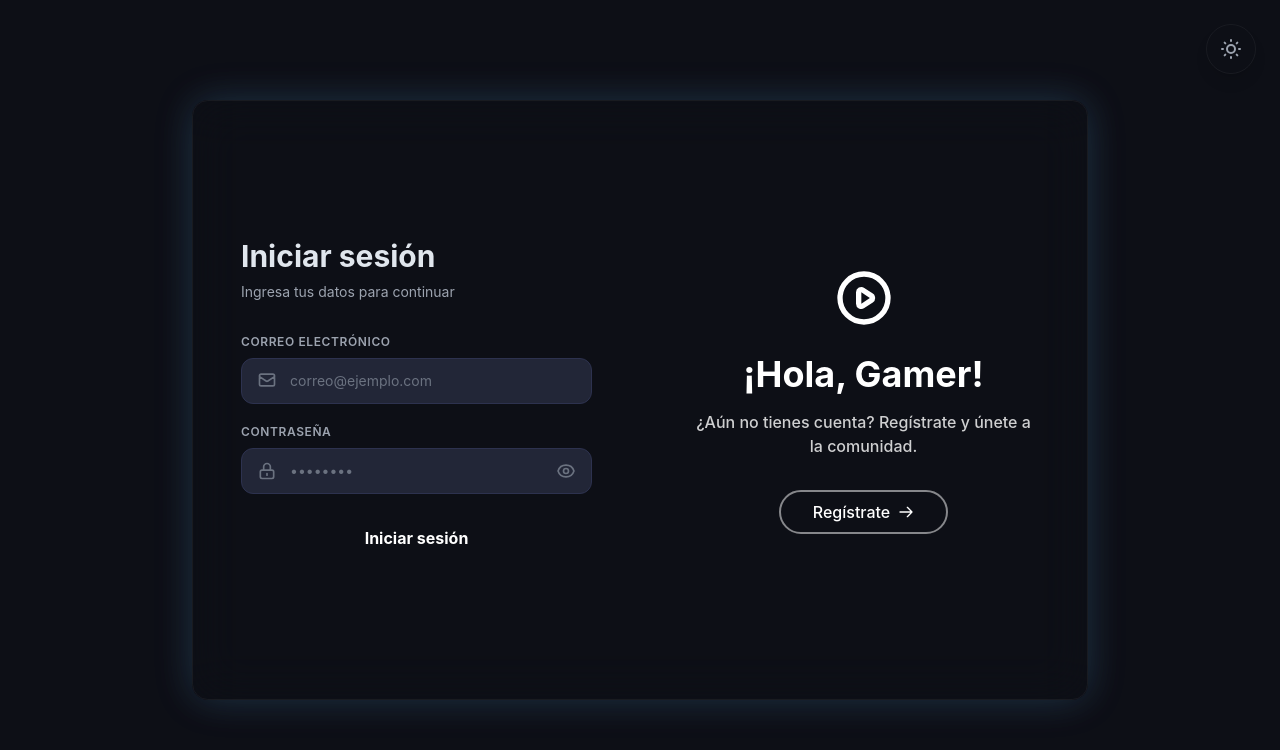
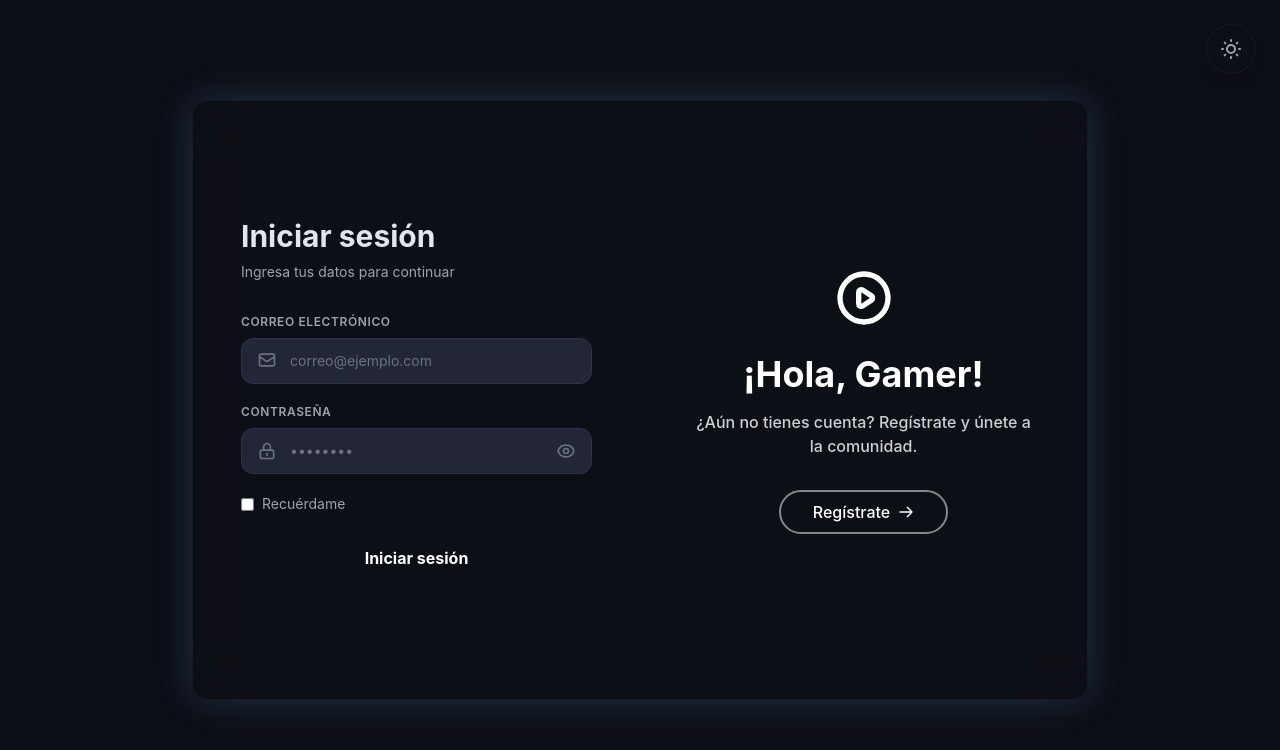
Before and after one commit to T2todoroki/GamityProject, a PHP site: page /auth.php in a window 1280 px wide. Shown: the top 750 px of the page. Run offline with PHP 8.4, Linux system fonts and the light colour scheme; some libraries are stand-ins or nearby versions.

Commit message:
Añadido recordar contraseña y confirmar contraseña en registro

```diff
--- a/public/api/auth.php
+++ b/public/api/auth.php
@@ -58,7 +58,10 @@ if ($_SERVER['REQUEST_METHOD'] === 'POST') {
                 $_SESSION['user_role'] = $userData['role'] ?? 'user';
                 $_SESSION['avatar'] = $userData['avatar'] ?? 'img/default.png';
                 $_SESSION['user_hash'] = hash('sha256', $userData['id'] . 'GAMITY_TFG_SECRET_2024');
-
+                if (isset($_POST['remember_me']) && $_POST['remember_me'] === 'on') {
+                    // Extender la sesión en el navegador por 30 días
+                    setcookie(session_name(), session_id(), time() + 30 * 24 * 60 * 60, '/');
+                }
                 echo json_encode(['success' => true]);
                 exit;
             }
--- a/public/auth.php
+++ b/public/auth.php
@@ -54,7 +54,7 @@ if (isset($_SESSION['user_id'])) {
                 <p class="text-sm text-gray-400 mb-8">Ingresa tus datos para continuar</p>
 
                 <!-- Aqui está el formulario. No le pongo action de PHP porque detendré su proceso de recarga usando 'auth.js'. -->
-                <form id="loginForm" class="space-y-5"> <!-- space-y-5 pone automáticamente una separación vertical entre los inputs -->
+                <form id="loginForm" class="space-y-5" autocomplete="off"> <!-- space-y-5 pone automáticamente una separación vertical entre los inputs -->
 
                     <!-- INPUT DEL CORREO -->
                     <div>
@@ -66,7 +66,7 @@ if (isset($_SESSION['user_id'])) {
                                 <svg class="w-5 h-5" fill="none" stroke="currentColor" viewBox="0 0 24 24"><path stroke-linecap="round" stroke-linejoin="round" stroke-width="2" d="M3 8l7.89 5.26a2 2 0 002.22 0L21 8M5 19h14a2 2 0 002-2V7a2 2 0 00-2-2H5a2 2 0 00-2 2v10a2 2 0 002 2z"></path></svg>
                             </span>
                             <!-- Importante: 'name="email"'. Mi backend leerá este campo exacto. Pongo 'pl-12' (padding left extra) para dejarle espacio al icono. -->
-                            <input type="email" name="email" required placeholder="correo@ejemplo.com" class="w-full pl-12 pr-4 py-3 rounded-xl input-gamity text-sm text-white placeholder-gray-500">
+                            <input type="email" name="email" required placeholder="correo@ejemplo.com" class="w-full pl-12 pr-4 py-3 rounded-xl input-gamity text-sm text-white placeholder-gray-500" autocomplete="username">
                         </div>
                     </div>
 
@@ -78,7 +78,7 @@ if (isset($_SESSION['user_id'])) {
                                 <!-- Icono del candado -->
                                 <svg class="w-5 h-5" fill="none" stroke="currentColor" viewBox="0 0 24 24"><path stroke-linecap="round" stroke-linejoin="round" stroke-width="2" d="M12 15v2m-6 4h12a2 2 0 002-2v-6a2 2 0 00-2-2H6a2 2 0 00-2 2v6a2 2 0 002 2zm10-10V7a4 4 0 00-8 0v4h8z"></path></svg>
                             </span>
-                            <input type="password" id="loginPassword" name="password" required placeholder="••••••••" class="w-full pl-12 pr-12 py-3 rounded-xl input-gamity text-sm text-white placeholder-gray-500">
+                            <input type="password" id="loginPassword" name="password" required placeholder="••••••••" class="w-full pl-12 pr-12 py-3 rounded-xl input-gamity text-sm text-white placeholder-gray-500" autocomplete="current-password">
 
                             <!-- Botón "ojo" fijado a la derecha ('absolute right-4'). Cuando hago click, mi script cambiará el 'type="password"' a 'text' para ver lo escrito. -->
                             <button type="button" onclick="togglePassword('loginPassword', this)" class="absolute right-4 text-gray-500 hover:text-gamityPurple transition-all duration-300">
@@ -88,6 +88,14 @@ if (isset($_SESSION['user_id'])) {
                                 </svg>
                             </button>
                         </div>
+                    </div>
+
+                    <!-- CHECKBOX RECUÉRDAME -->
+                    <div class="flex items-center mt-2">
+                        <label class="flex items-center text-sm text-gray-400 hover:text-white cursor-pointer transition-colors">
+                            <input type="checkbox" name="remember_me" class="mr-2 rounded bg-surface border-white/10 text-gamityPurple focus:ring-gamityPurple focus:ring-offset-surface">
+                            Recuérdame
+                        </label>
                     </div>
 
                     <!-- BOTÓN DE ENVIAR. Uso el fondo 'bg-neon-gradient' que definí arriba, y al pasar el ratón tiene un efecto de sombra verde ('hover:shadow'). -->
@@ -105,7 +113,7 @@ if (isset($_SESSION['user_id'])) {
                 <h2 class="text-3xl font-bold mb-2">Crear cuenta</h2>
                 <p class="text-sm text-gray-400 mb-8">Regístrate y encuentra tu equipo</p>
 
-                <form id="registerForm" class="space-y-4">
+                <form id="registerForm" class="space-y-4" autocomplete="off">
                     <!-- INPUT DE NOMBRE DE USUARIO: Igual a los de antes, los textos y el name los adapto para la base de datos Java -->
                     <div>
                         <label class="block text-xs font-semibold text-gray-400 mb-1 uppercase tracking-wider">Nombre de usuario</label>
@@ -113,7 +121,7 @@ if (isset($_SESSION['user_id'])) {
                             <span class="absolute left-4 top-3 text-gray-500">
                                 <svg class="w-5 h-5" fill="none" stroke="currentColor" viewBox="0 0 24 24"><path stroke-linecap="round" stroke-linejoin="round" stroke-width="2" d="M16 7a4 4 0 11-8 0 4 4 0 018 0zM12 14a7 7 0 00-7 7h14a7 7 0 00-7-7z"></path></svg>
                             </span>
-                            <input type="text" name="username" required placeholder="tu_gamertag" class="w-full pl-12 pr-4 py-2.5 rounded-xl input-gamity text-sm text-white placeholder-gray-500">
+                            <input type="text" name="username" required placeholder="tu_gamertag" class="w-full pl-12 pr-4 py-2.5 rounded-xl input-gamity text-sm text-white placeholder-gray-500" autocomplete="off">
                         </div>
                     </div>
 
@@ -124,7 +132,7 @@ if (isset($_SESSION['user_id'])) {
                             <span class="absolute left-4 top-3 text-gray-500">
                                 <svg class="w-5 h-5" fill="none" stroke="currentColor" viewBox="0 0 24 24"><path stroke-linecap="round" stroke-linejoin="round" stroke-width="2" d="M3 8l7.89 5.26a2 2 0 002.22 0L21 8M5 19h14a2 2 0 002-2V7a2 2 0 00-2-2H5a2 2 0 00-2 2v10a2 2 0 002 2z"></path></svg>
                             </span>
-                            <input type="email" name="email" required placeholder="correo@ejemplo.com" class="w-full pl-12 pr-4 py-2.5 rounded-xl input-gamity text-sm text-white placeholder-gray-500">
+                            <input type="email" name="email" required placeholder="correo@ejemplo.com" class="w-full pl-12 pr-4 py-2.5 rounded-xl input-gamity text-sm text-white placeholder-gray-500" autocomplete="off">
                         </div>
                     </div>
 
@@ -135,9 +143,27 @@ if (isset($_SESSION['user_id'])) {
                             <span class="absolute left-4 text-gray-500">
                                 <svg class="w-5 h-5" fill="none" stroke="currentColor" viewBox="0 0 24 24"><path stroke-linecap="round" stroke-linejoin="round" stroke-width="2" d="M12 15v2m-6 4h12a2 2 0 002-2v-6a2 2 0 00-2-2H6a2 2 0 00-2 2v6a2 2 0 002 2zm10-10V7a4 4 0 00-8 0v4h8z"></path></svg>
                             </span>
-                            <input type="password" id="registerPassword" name="password" required placeholder="••••••••" class="w-full pl-12 pr-12 py-2.5 rounded-xl input-gamity text-sm text-white placeholder-gray-500">
+                            <input type="password" id="registerPassword" name="password" required placeholder="••••••••" class="w-full pl-12 pr-12 py-2.5 rounded-xl input-gamity text-sm text-white placeholder-gray-500" autocomplete="new-password">
                             <!-- El mismo de botón de ojo para revelar la contraseña, pero referenciando a 'registerPassword' -->
                             <button type="button" onclick="togglePassword('registerPassword', this)" class="absolute right-4 text-gray-500 hover:text-gamityPurple transition-all duration-300">
+                                <svg class="w-5 h-5 eye-icon" fill="none" stroke="currentColor" viewBox="0 0 24 24">
+                                    <path stroke-linecap="round" stroke-linejoin="round" stroke-width="2" d="M15 12a3 3 0 11-6 0 3 3 0 016 0z"></path>
+                                    <path stroke-linecap="round" stroke-linejoin="round" stroke-width="2" d="M2.458 12C3.732 7.943 7.523 5 12 5c4.478 0 8.268 2.943 9.542 7-1.274 4.057-5.064 7-9.542 7-4.477 0-8.268-2.943-9.542-7z"></path>
+                                </svg>
+                            </button>
+                        </div>
+                    </div>
+
+                    <!-- INPUT CONFIRMAR CONTRASEÑA -->
+                    <div>
+                        <label class="block text-xs font-semibold text-gray-400 mb-1 uppercase tracking-wider">Confirmar Contraseña</label>
+                        <div class="relative flex items-center">
+                            <span class="absolute left-4 text-gray-500">
+                                <svg class="w-5 h-5" fill="none" stroke="currentColor" viewBox="0 0 24 24"><path stroke-linecap="round" stroke-linejoin="round" stroke-width="2" d="M12 15v2m-6 4h12a2 2 0 002-2v-6a2 2 0 00-2-2H6a2 2 0 00-2 2v6a2 2 0 002 2zm10-10V7a4 4 0 00-8 0v4h8z"></path></svg>
+                            </span>
+                            <input type="password" id="confirmPassword" name="confirm_password" required placeholder="••••••••" class="w-full pl-12 pr-12 py-2.5 rounded-xl input-gamity text-sm text-white placeholder-gray-500" autocomplete="new-password">
+                            <!-- El mismo de botón de ojo para revelar la contraseña -->
+                            <button type="button" onclick="togglePassword('confirmPassword', this)" class="absolute right-4 text-gray-500 hover:text-gamityPurple transition-all duration-300">
                                 <svg class="w-5 h-5 eye-icon" fill="none" stroke="currentColor" viewBox="0 0 24 24">
                                     <path stroke-linecap="round" stroke-linejoin="round" stroke-width="2" d="M15 12a3 3 0 11-6 0 3 3 0 016 0z"></path>
                                     <path stroke-linecap="round" stroke-linejoin="round" stroke-width="2" d="M2.458 12C3.732 7.943 7.523 5 12 5c4.478 0 8.268 2.943 9.542 7-1.274 4.057-5.064 7-9.542 7-4.477 0-8.268-2.943-9.542-7z"></path>
--- a/public/js/auth.js
+++ b/public/js/auth.js
@@ -78,6 +78,16 @@ document.getElementById('registerForm').addEventListener('submit', async (e) =>
 
     const btn = e.target.querySelector('button[type="submit"]');
     const originalBtnText = btn.innerText;
+
+    // Validar contraseña
+    if (jsonPayload.password !== jsonPayload.confirm_password) {
+        const msg = document.getElementById('registerMessage');
+        msg.textContent = 'Las contraseñas no coinciden.';
+        msg.classList.remove('hidden');
+        return;
+    }
+    delete jsonPayload.confirm_password; // No lo mandamos al backend
+
     btn.innerText = "Registrando...";
     btn.disabled = true;
 
```
